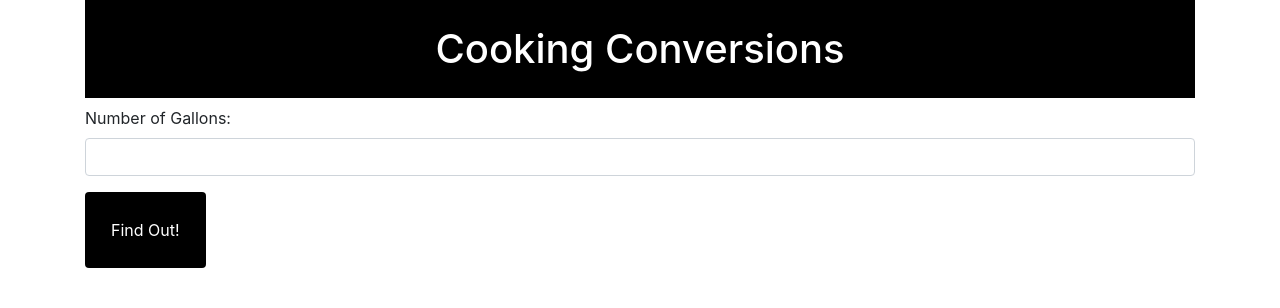
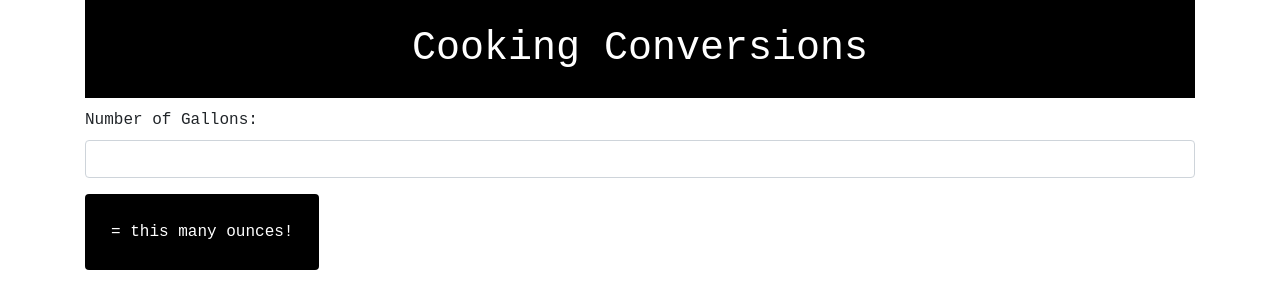
Before and after one commit to jakeedgar/conversions, a plain HTML site: page index.html in a window 1280 px wide. Drawn offline with Linux system fonts and the light colour scheme.

Commit message:
refine style and debug convertor

```diff
--- a/css/styles.css
+++ b/css/styles.css
@@ -1,4 +1,5 @@
 h1 {
+  font-family: 'Courier New', Courier, monospace;
   background-color: black;
   color: white;
   padding: 25px;
@@ -8,8 +9,12 @@ h1 {
   margin-left: .1in;
 }
 .btn {
+  font-family: 'Courier New', Courier, monospace;
   background-color: black;
   color:white;
   padding: 25px;
   text-align: center;
 }
+label {
+  font-family:'Courier New', Courier, monospace;
+}
--- a/index.html
+++ b/index.html
@@ -15,7 +15,7 @@
         <label for="gal1">Number of Gallons:</label>
         <input id="gal1" class="form-control" type="text">
       </div>
-      <button type="submit" class="btn">Find Out!</button>
+      <button type="submit" class="btn">= this many ounces!</button>
     </form>
     <div id="output">
     </div>
--- a/js/scripts.js
+++ b/js/scripts.js
@@ -1,14 +1,18 @@
-const ounces = 16
+//business logic//
 
 function multiply(number1, ounces) {
   return number1 * ounces;
 }
 
+//UI logic//
+
 $(document).ready(function() {
   $("form#gallon").submit(function(e) {
     e.preventDefault();
+    const ounces = 16
     const number1 = parseInt($("#gal1").val());
     const result = multiply(number1, ounces);
     $("#output").text(result);
   });
+
 });
```
